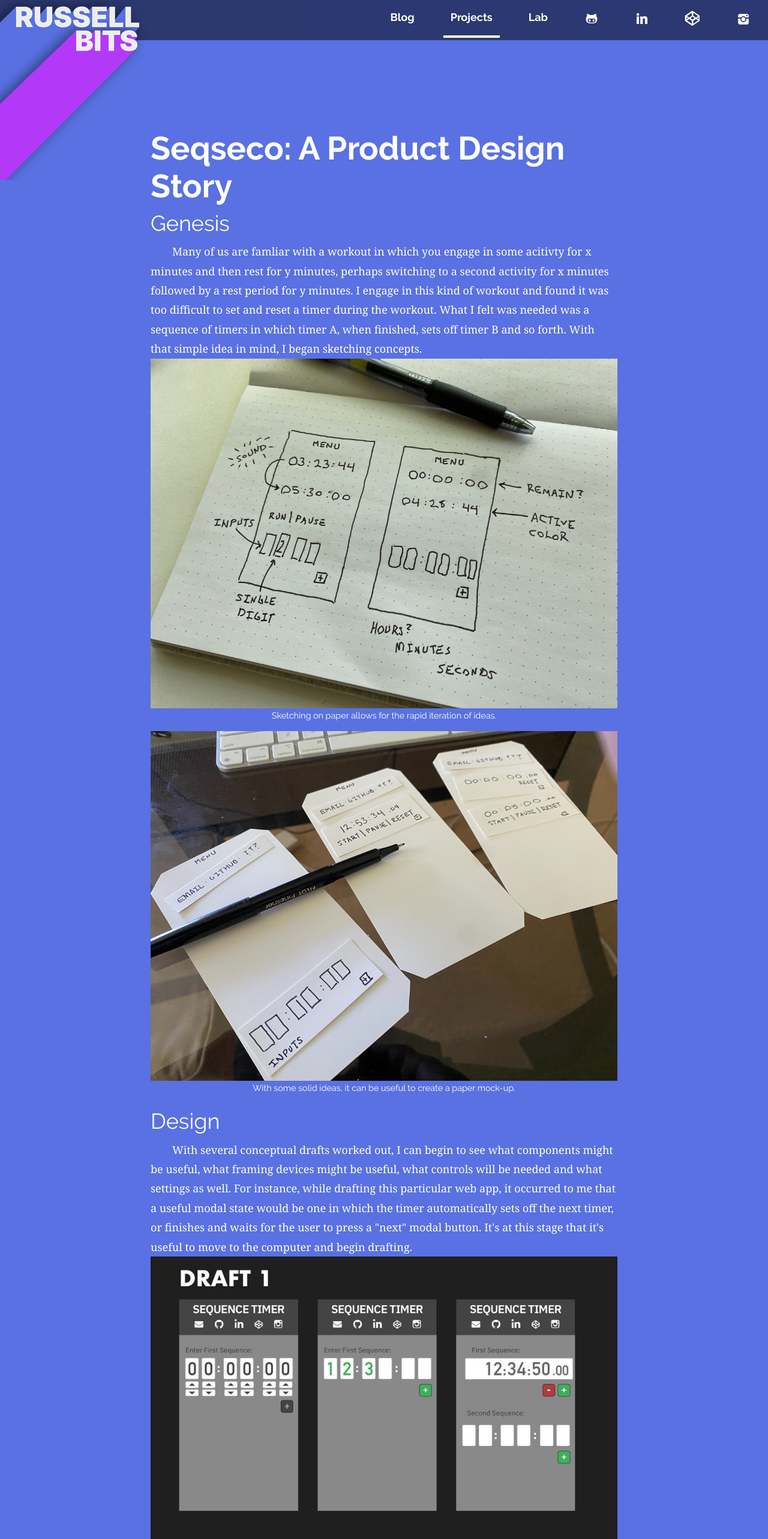
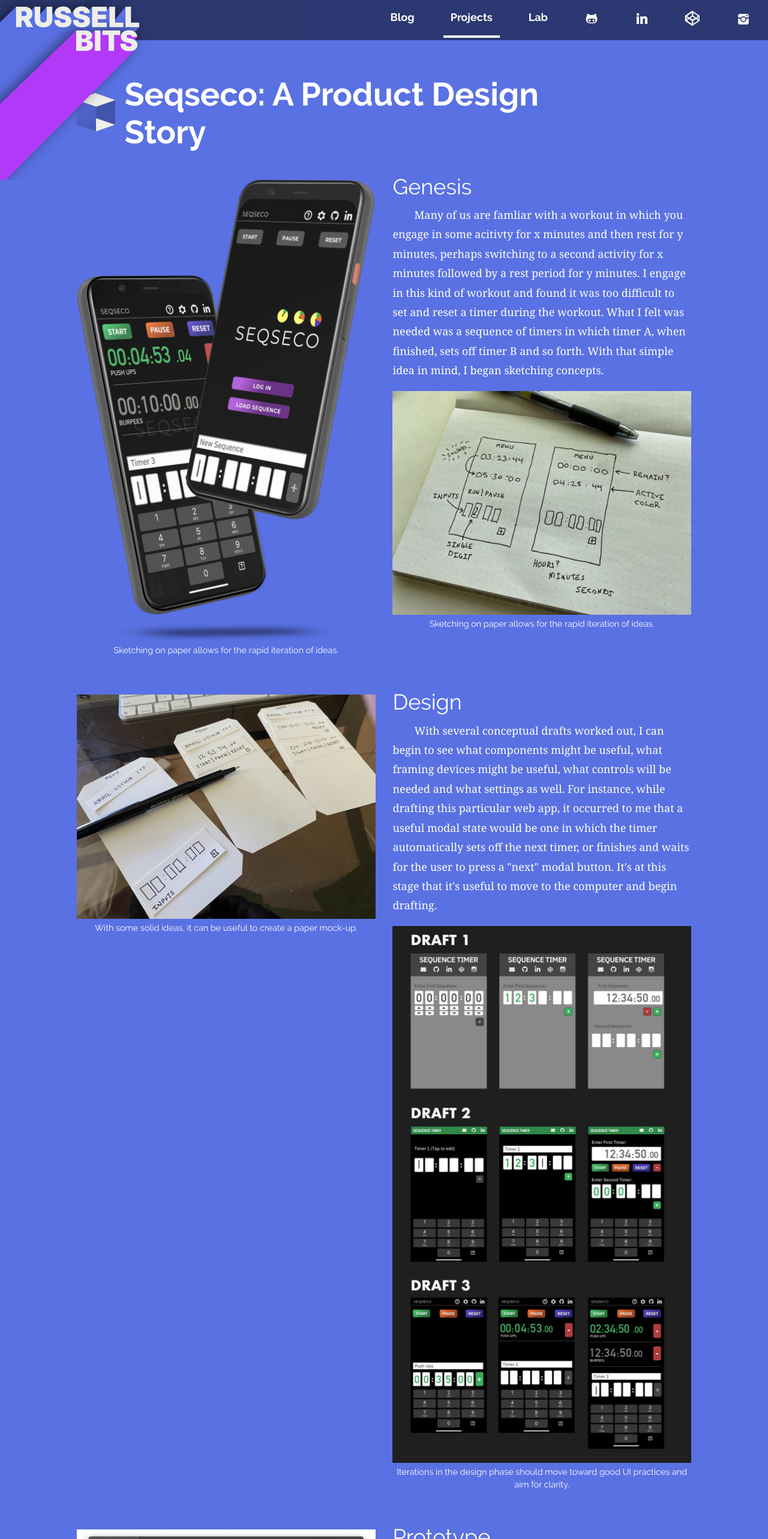
Before and after one commit to russellbits/russellbits.com, a SvelteKit app: page /projects/seqseco in a window 1280 px wide. Shown: the top 2566 px of the page at 60% size. Built offline with nearby package versions, Linux system fonts and the light colour scheme.

Commit message:
Content + Design: Wrote new content for Seqseco design article and added new layout elements.

```diff
--- a/src/lib/components/Figure.svelte
+++ b/src/lib/components/Figure.svelte
@@ -50,6 +50,12 @@
 		width: 100%;
 		border: none;
 	}
+	figure.inline {
+		width: 100%;
+		max-width: none;
+		border: none;
+		margin: 1em 0;
+	}
 
 	figure.preview {
 		width: 250px;
@@ -97,13 +103,11 @@
 		margin: 1.6em 0 0 0;
 		padding: 0;
 	}
-	figure.title img {
-	}
 	figcaption {
 		color: white;
 		font-family: 'Raleway', sans-serif;
 		font-size: 0.8em;
-		line-height: 1em;
+		line-height: 1.4em;
 		text-align: center;
 	}
 	@media screen and (max-width: 768px) {
--- a/src/routes/projects/seqseco/+page.svelte
+++ b/src/routes/projects/seqseco/+page.svelte
@@ -1,35 +1,51 @@
 <script>
+	import Title from '$lib/components/Title.svelte';
 	import Figure from '$lib/components/Figure.svelte';
 </script>
 
 <article>
-	<h1>Seqseco: A Product Design Story</h1>
+	<div class="header">
+		<Title title="Seqseco: A Product Design Story" color="blue" align="right" />
+	</div>
 
+	<div class="cover-image">
+		<Figure
+			imgUrl="/images/projects/seqseco-project-display.png"
+			altname="Designing the UI on paper"
+			caption="Sketching on paper allows for the rapid iteration of ideas."
+			figClass="inline"
+		/>
+	</div>
+
+	<div class="section genesis">
 		<h2>Genesis</h2>
-
 		<p>
 			Many of us are famliar with a workout in which you engage in some acitivty for x minutes and
-		then rest for y minutes, perhaps switching to a second activity for x minutes followed by a rest
-		period for y minutes. I engage in this kind of workout and found it was too difficult to set and
-		reset a timer during the workout. What I felt was needed was a sequence of timers in which timer
-		A, when finished, sets off timer B and so forth. With that simple idea in mind, I began
-		sketching concepts.
+			then rest for y minutes, perhaps switching to a second activity for x minutes followed by a
+			rest period for y minutes. I engage in this kind of workout and found it was too difficult to
+			set and reset a timer during the workout. What I felt was needed was a sequence of timers in
+			which timer A, when finished, sets off timer B and so forth. With that simple idea in mind, I
+			began sketching concepts.
 		</p>
 
 		<Figure
 			imgUrl="/images/projects/seqseco/seqseco-design-step-1.jpg"
 			altname="Designing the UI on paper"
 			caption="Sketching on paper allows for the rapid iteration of ideas."
-		figClass="normal"
+			figClass="inline"
 		/>
+	</div>
 
+	<div class="section design-image">
 		<Figure
 			imgUrl="/images/projects/seqseco/seqseco-design-step-2.jpg"
 			altname="Paper Mock-ups"
 			caption="With some solid ideas, it can be useful to create a paper mock-up."
-		figClass="normal"
+			figClass="inline"
 		/>
+	</div>
 
+	<div class="section design">
 		<h2>Design</h2>
 
 		<p>
@@ -45,43 +61,111 @@
 			imgUrl="/images/projects/seqseco/seqseco-design-step-3.jpg"
 			altname="Design Drafts"
 			caption="Iterations in the design phase should move toward good UI practices and aim for clarity."
-		figClass="normal"
+			figClass="inline"
 		/>
-	<h2>Prototype</h2>
+	</div>
 
-	<p>
-		Once a general design aesthetic has been settled on, it's time to carry that to every potential
-		screen in the app.
-	</p>
-
+	<div class="prototype-image">
 		<Figure
 			imgUrl="/images/projects/seqseco/seqseco-design-step-4.jpg"
 			altname="UI Protoype"
 			caption="There are many ways to prototype, but by laying out any potential screens, this can easily identify repeating elements (components) and translate into a design system."
-		figClass="normal"
+			figClass="inline"
 		/>
+	</div>
 
+	<div class="section prototype">
+		<h2>Prototype</h2>
+
+		<p>
+			Once a general design aesthetic has been settled on, it's time to carry that to every
+			potential screen in the app.
+		</p>
+	</div>
+
+	<div class="section execution">
 		<h2>Execution</h2>
+	</div>
 </article>
 
 <style>
 	article {
-		width: 778px;
-		margin: 10em auto 0 auto;
-		background-color: none;
-		/* Need to find where these variables exist */
-		--card-background-color: none;
-		--card-box-shadow: none;
+		display: grid;
+		grid-template-columns: repeat(2, 1fr);
+		gap: 1.6em;
+	}
+	article .header {
+		grid-column-start: 1;
+		grid-column-end: 3;
+		grid-row-start: 1;
+		grid-row-end: 2;
+	}
+	article .cover-image {
+		grid-column-start: 1;
+		grid-column-end: 2;
+		grid-row-start: 2;
+		grid-row-end: 3;
+	}
+	article .section.genesis {
+		grid-column-start: 2;
+		grid-column-end: 3;
+		grid-row-start: 2;
+		grid-row-end: 3;
+	}
+	article .section.design {
+		grid-column-start: 2;
+		grid-column-end: 3;
+		grid-row-start: 3;
+		grid-row-end: 4;
+	}
+	article .design-image {
+		grid-column-start: 1;
+		grid-column-end: 2;
+		grid-row-start: 3;
+		grid-row-end: 4;
+	}
+	article .prototype-image {
+		grid-column-start: 1;
+		grid-column-end: 2;
+		grid-row-start: 4;
+		grid-row-end: 5;
+	}
+	article .section.prototype {
+		grid-column-start: 2;
+		grid-column-end: 3;
+		grid-row-start: 4;
+		grid-row-end: 5;
+	}
+	article .section.execution {
+		grid-column-start: 1;
+		grid-column-end: 3;
+		grid-row-start: 5;
+		grid-row-end: 6;
+	}
+	article .normal {
+		margin: 1em 0 0 0;
 	}
 	article p {
 		text-indent: 2em;
 	}
-	section {
+	@media only screen and (max-width: 768px) {
+		article {
 			display: flex;
-		flex-direction: row;
-		gap: 1em;
+			flex-direction: column;
+			width: 100%;
+			max-width: 768px;
+			padding: 0;
+			margin: 0 0.5em;
 		}
-	div.flex-item {
-		flex: 1 1 50%;
+	}
+	@media only screen and (max-width: 480px) {
+		article {
+			display: flex;
+			flex-direction: column;
+			width: 100%;
+			max-width: 480px;
+			padding: 0;
+			margin: 0 0.2em;
+		}
 	}
 </style>
```
Also changed, not shown: 1 other file (tests, documents, lock files or other folders). Lines whose indentation alone changed are shown as unchanged.
